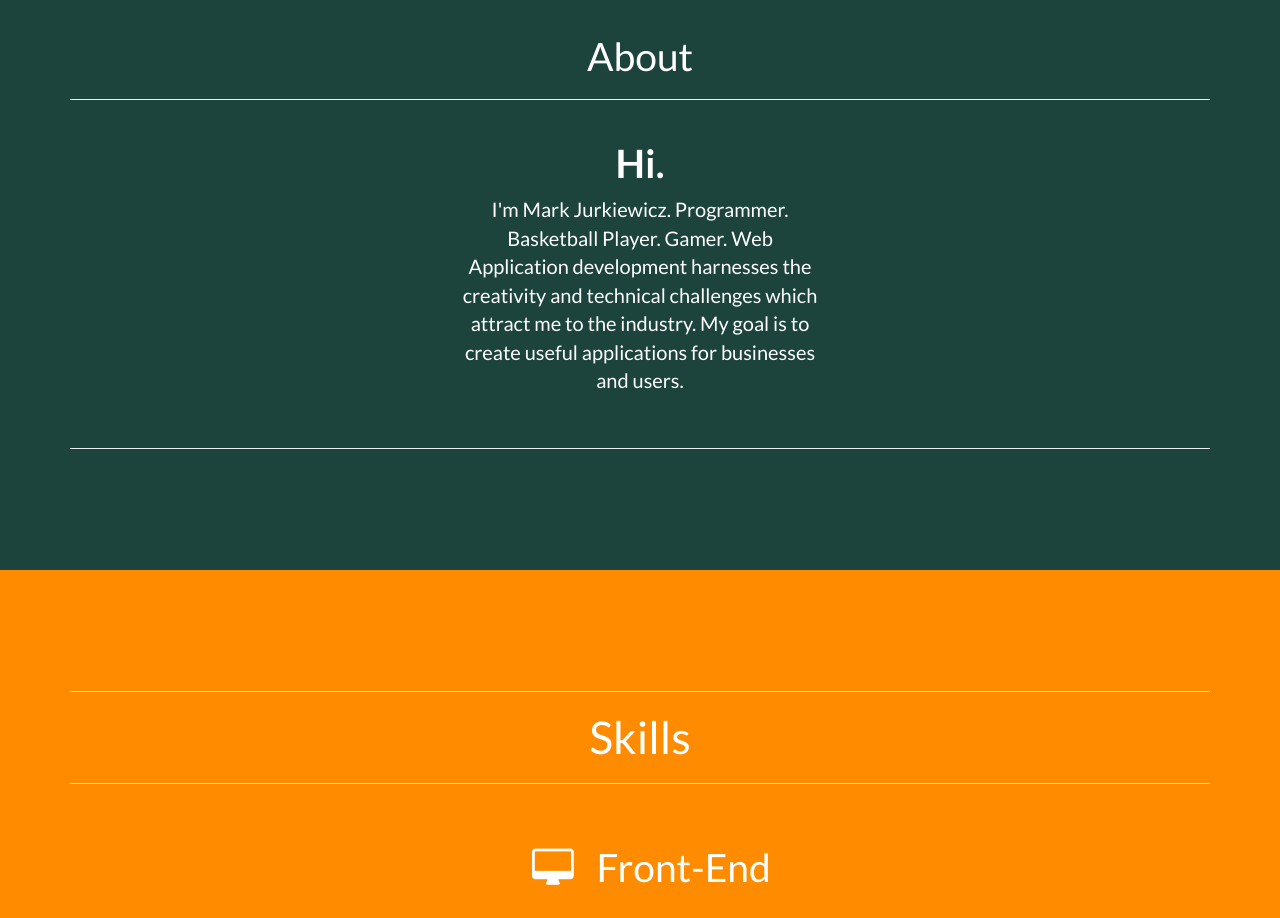
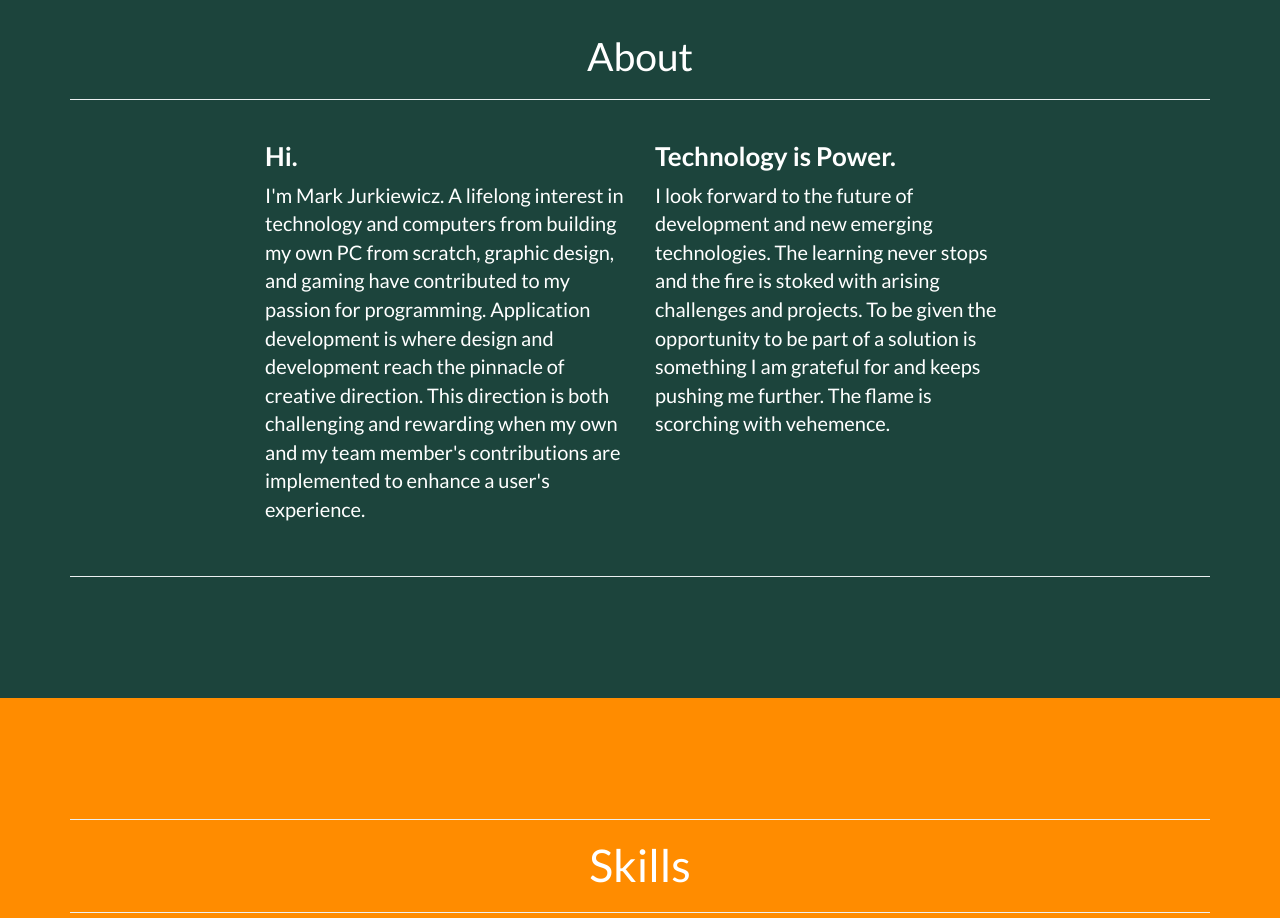
Before and after one commit to MarkJurkiewicz/PortfolioMJ, a plain HTML site: page index.html in a window 1280 px wide. Shown: the part 840-1758 px from the top of the page. Drawn offline with nearby package versions, Linux system fonts and the light colour scheme.

Commit message:
redid about me

```diff
--- a/index.html
+++ b/index.html
@@ -107,21 +107,25 @@
             </div>
         </div>
         <div class="row">
-            <div class="col-lg-4 col-lg-offset-4 text-center">
-                <h1><strong>Hi.</strong></h1>
-                <p>I'm Mark Jurkiewicz. Programmer. Basketball Player. Gamer.
-                    Web Application development harnesses the creativity and technical
-                    challenges which attract me to the industry.  My goal is to
-                    create useful applications for businesses and users.
-
+            <div class="col-lg-4 col-lg-offset-2">
+                <h3><strong>Hi.</strong></h3>
+                <p>I'm Mark Jurkiewicz. A lifelong interest in technology and computers from building
+                    my own PC from scratch, graphic design, and gaming have contributed to my passion
+                    for programming. Application development is where design and development
+                    reach the pinnacle of creative direction.  This direction is both challenging and
+                    rewarding when my own and my team member's contributions are implemented to
+                    enhance a user's experience.
                 </p>
                 <br>
             </div>
-            <!--<div class="col-lg-4">-->
-            <!--<p>-->
-
-            <!--</p>-->
-            <!--</div>-->
+            <div class="col-lg-4">
+                <h3><strong>Technology is Power.</strong></h3>
+            <p>I look forward to the future of development and new emerging technologies.  The learning
+               never stops and the fire is stoked with arising challenges and projects.  To be given
+               the opportunity to be part of a solution is something I am grateful for and keeps
+               pushing me further.  The flame is scorching with vehemence.
+            </p>
+            </div>
             <!--&lt;!&ndash;<div class="col-lg-8 col-lg-offset-2 text-center"></div>&ndash;&gt;-->
         </div>
         <hr>
```
